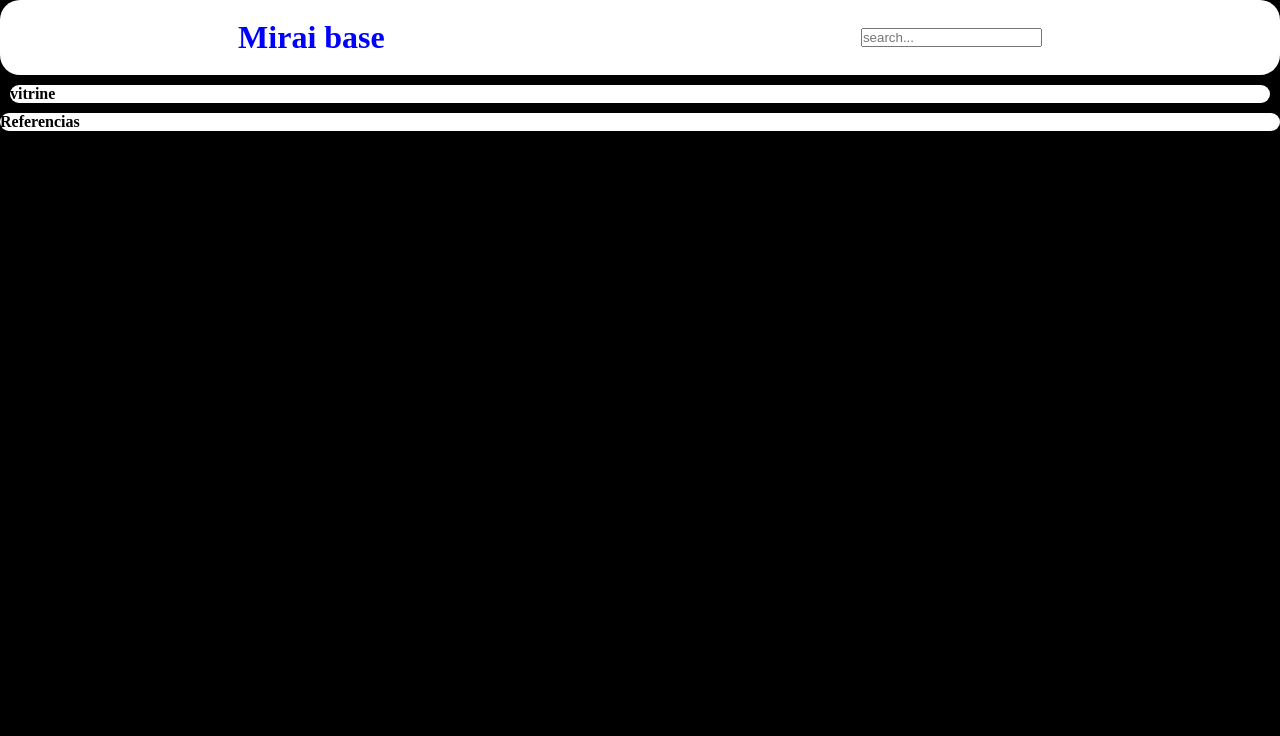
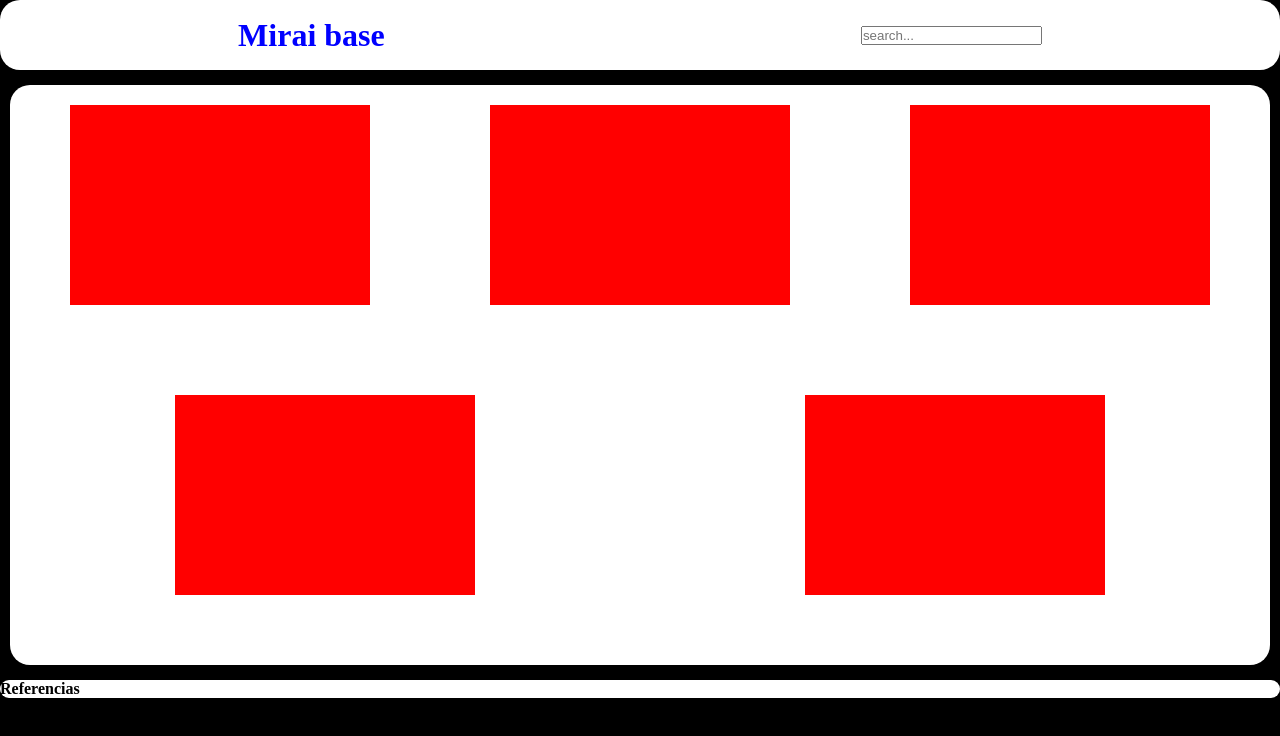
Before and after one commit to GleidsonMatheusfvx/Mirai_base_Front, a React (Vite) app: page / in a window 1280 px wide. Shown: the top 736 px of the page. Built offline with nearby package versions, Linux system fonts and the light colour scheme.

Commit message:
Atualização da home

```diff
--- a/src/pages/home/Home.jsx
+++ b/src/pages/home/Home.jsx
@@ -1,4 +1,4 @@
-import { Showcase, Title, TopBar, BottomBar } from "./HomeStyles"
+import { Showcase, Title, TopBar, BottomBar, GamePath } from "./HomeStyles"
 
 export default function Home(){
     return (
@@ -15,7 +15,11 @@ export default function Home(){
 
            <Showcase>
 
-            <h4>vitrine</h4>
+            <GamePath></GamePath>
+            <GamePath></GamePath>
+            <GamePath></GamePath>
+            <GamePath></GamePath>
+            <GamePath></GamePath>
 
            </Showcase>
 
--- a/src/pages/home/HomeStyles.js
+++ b/src/pages/home/HomeStyles.js
@@ -6,8 +6,9 @@ display: flex;
 flex-direction: row;
 justify-content:space-around;
 align-items: center;
-height: 75px;
+height: 70px;
 border-radius: 20px;
+margin-bottom: 15px;
 `
 
 export const Title = styled.h1`
@@ -18,9 +19,19 @@ export const Showcase = styled.div`
 background-color: white;
 border-radius: 20px;
 margin: 10px;
+min-height: 580px;
 display: flex;
+flex-flow: row wrap;
+justify-content: space-around;
+`
+export const GamePath = styled.div`
+background-color: red;
+height: 200px;
+width: 300px;
+margin: 20px;
 `
 export const BottomBar = styled.footer`
 background-color: white;
 border-radius: 20px;
+margin-top: 15px;
 `
```
